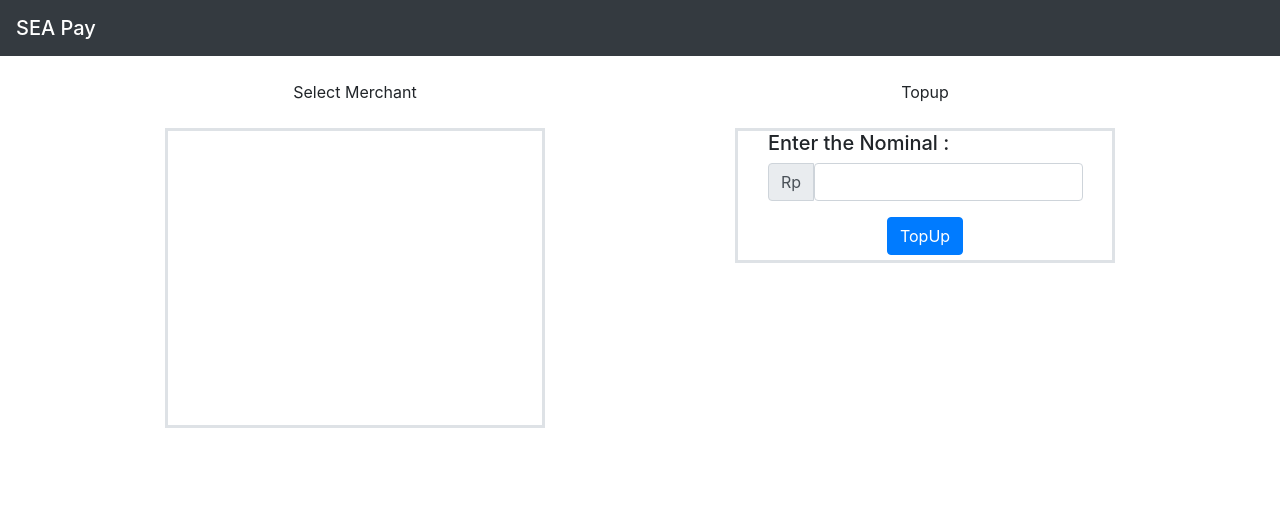
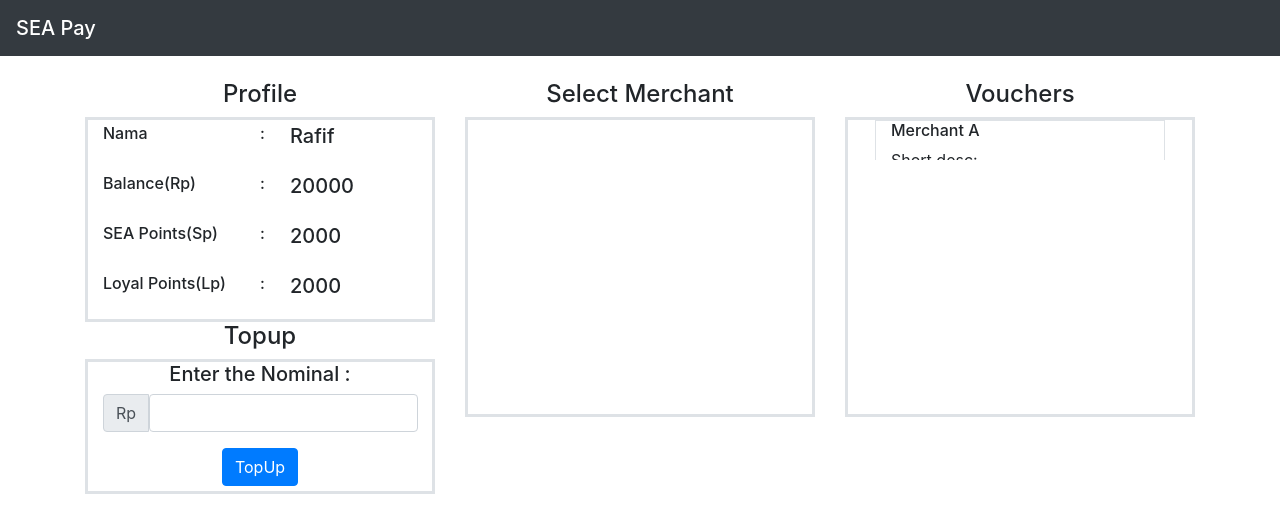
Before and after one commit to RafifEL/sea-pay-compfest-echo, a React (Create React App) app in the folder ui/: page /customerhome in a window 1280 px wide. Shown: the top 532 px of the page. Built offline with nearby package versions, Linux system fonts and the light colour scheme.

Commit message:
Adding Profile Panel in customer page

```diff
--- a/ui/src/App.js
+++ b/ui/src/App.js
@@ -10,6 +10,7 @@ import {
 import Login from "./component/Login"
 import NavBar from "./component/NavBar"
 import CustomerMain from './component/CustomerMain';
+import SelectItems from './component/SelectItems'
 
 import './App.css';
 
@@ -38,6 +39,7 @@ class App extends Component {
       <Router>
         <div className="App">
           <NavBar/>
+          {/* <SelectItems/> */}
           <Route exact path='/' component= {Login} ></Route>
           <Route path='/customerhome' component= {CustomerMain} ></Route>
         </div>
--- a/ui/src/component/CustomerMain.js
+++ b/ui/src/component/CustomerMain.js
@@ -2,9 +2,34 @@ import React, {Component} from 'react';
 
 
 import "./CustomerMain.css"
+const customLabelText = (label, text) =>{
+    return(
+        <div className="row" style = {{height:50}}>
+            <div className="col">
+                <h6 className = 'mt-1 mb-1 text-left card-text display-5'>{label}</h6>
+            </div>
+            <div className = 'col-1 '>
+                <h6 className = 'mt-1 mb-0 card-text display-5'>:</h6>
+            </div>
+            <div class="col text-left">
+                <h5 className = 'mt-1 mb-1 card-text display-5'>{text}</h5>
+            </div>
+        </div>
+        );
+}
 
-class CustomerMain extends Component{
-    render(){
+const customBoxText = () =>{
+    return(
+        <div className="row" style = {{height: 100}} >
+            <div className = 'col - border text-left'>
+                <h6>Merchant A</h6>
+                <p>Short desc:</p>
+                <p>Menjual Sepatu</p>
+            </div>
+        </div>
+        );
+}
+
 const customBox = (width, height, overflow = "hidden") => {
     return {
         width: width,
@@ -12,30 +37,47 @@ class CustomerMain extends Component{
         overflow: overflow
     };
 };
+
+export default class CustomerMain extends Component{
+    render(){
         return(
-            <div class="container">
-                <div class="row justify-content-around">
-                    <div class="col-4 text-center mb-4">Select Merchant</div>
-                    <div class="col-4 text-center mb-4">Topup</div>
+            <div className="container">
+                <div className="row justify-content">
+                    <div className="col text-center mb-4">
+                        <h4>Profile</h4>
+                        <div className = "container border border-width" style = {customBox(350,205)}>
+                            {customLabelText('Nama', 'Rafif')}
+                            {customLabelText('Balance(Rp)', '20000')}
+                            {customLabelText('SEA Points(Sp)', '2000')}
+                            {customLabelText('Loyal Points(Lp)', '2000')}
                         </div>
-                <div class="row justify-content-around">
-                    <div class="col-4 border border-width"  style = {customBox(300, 300, "auto")} >
-                        <div className = "container">
-
-                        </div>
-                    </div>
-                    <div class="col-4 border border-width"  style = {customBox(300, 135)}>
-                        <div className = "container">
+                        <h4 className= "">Topup</h4>
+                        <div className = "container border border-width" style = {customBox(350,135)}>
                             <h5> Enter the Nominal :</h5>
                             {/* Topup Form*/}
-                            <div class="input-group mb-3 justify-content-center">
-                                <div class="input-group-prepend">
-                                    <span class="input-group-text">Rp</span>
-                                    <input type="text" class="form-control" aria-label="Amount (to the nearest dollar)"/>
+                            <div className="input-group mb-3 mt-2 justify-content-center">
+                                <div className="input-group-prepend">
+                                    <span className="input-group-text">Rp</span>
+                                    <input type="text" className="form-control " aria-label="Amount (to the nearest dollar)"/>
                                 </div>
                             </div>
                             <div className = "text-center">
-                                <button type="submit" className="btn btn-primary" on >TopUp</button>
+                                <button type="submit" className="btn btn-primary mb-2">TopUp</button>
+                            </div>
+                        </div>
+                    </div>
+                    <div className="col text-center mb-4">
+                        <h4>Select Merchant</h4>
+                        <div className = "container border border-width" style = {customBox(350,300,"auto")}>
+                            <div className= 'container' style = {customBox(290, 40)}>
+                            </div>
+                        </div>
+                    </div>
+                    <div className="col text-center mb-4">
+                        <h4>Vouchers</h4>
+                        <div className = "container border border-width" style = {customBox(350,300,"auto")}>
+                            <div className= 'container' style = {customBox(290, 40)}>
+                                {customBoxText()}
                             </div>
                         </div>
                     </div>
@@ -46,4 +88,3 @@ class CustomerMain extends Component{
     }
 
 }
-export default CustomerMain;
--- a/ui/src/component/Login.js
+++ b/ui/src/component/Login.js
@@ -3,7 +3,7 @@ import React from 'react';
 
 const Login = (props) => {
     const submitClick = (e) => {
-        e.preventDefault();
+        //e.preventDefault();
         props.history.push('/customerhome')
     }
     return (
--- a/ui/src/component/NavBar.js
+++ b/ui/src/component/NavBar.js
@@ -12,7 +12,6 @@ class NavBar extends Component{
                 <span className="navbar-brand mb-0 h1">SEA Pay</span>
             </nav>
         );
-
     }
 }
 export default NavBar;
```
Lines whose indentation alone changed are shown as unchanged.
